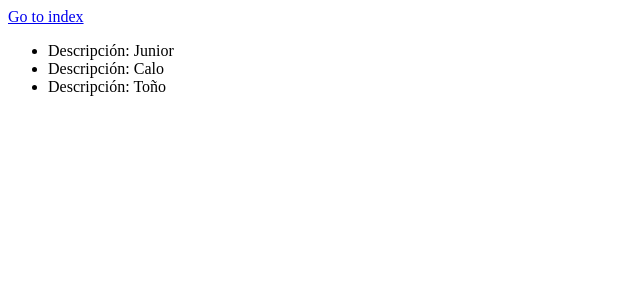
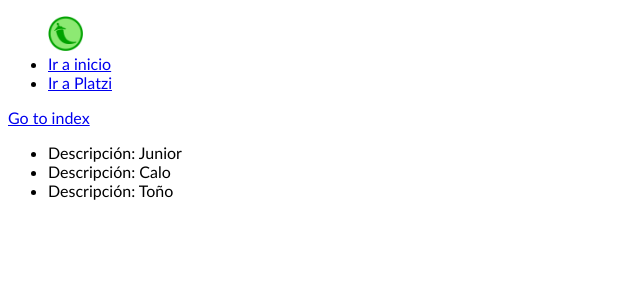
Before and after one commit to juniorpeves/Flask1, a Flask app: page /hello in a window 1280 px wide. Shown: the top 300 px of the page, without its empty margins (0-640 px from the left). Run offline with Flask 2, Linux system fonts and the light colour scheme.

Commit message:
Uso de archivos

```diff
--- /dev/null
+++ b/static/css/main.css
@@ -0,0 +1,6 @@
+html * {
+    font-family:'Gill Sans', 'Gill Sans MT', Calibri, 'Trebuchet MS', sans-serif;
+}
+img{
+    max-width: 35px;
+}
--- a/templates/base.html
+++ b/templates/base.html
@@ -5,8 +5,12 @@
         <title>
             {% block title %} Flask Junior | {% endblock %}
         </title>
+        <link rel="stylesheet" href="{{url_for('static',filename="css/main.css")}}">
     </head>
     <body>
+        <header>
+            {% include 'navbar.html' %}
+        </header>
         {% block content%}
 
         {% endblock content%}
--- /dev/null
+++ b/templates/navbar.html
@@ -0,0 +1,7 @@
+<nav>
+    <ul>
+        <img src="{{url_for('static',filename='images/flask.webp')}}" alt="Logo Flask"></img>
+        <li><a href="{{url_for('index') }}">Ir a inicio</a></li>
+        <li><a href="https://platzi.com" target="_blank">Ir a Platzi</a></li>
+    </ul>
+</nav>
```
Also changed, not shown: static/images/flask.webp (added).
